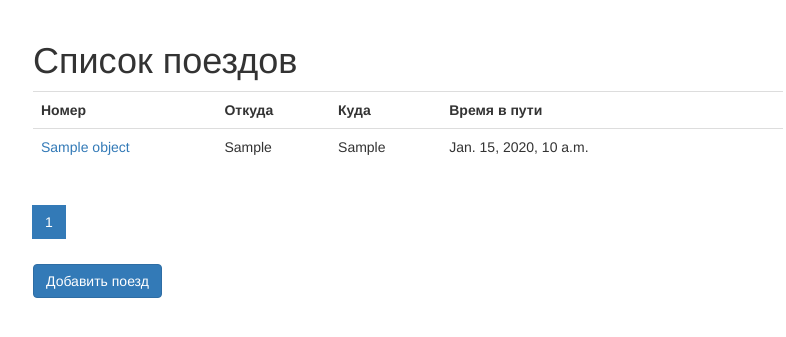
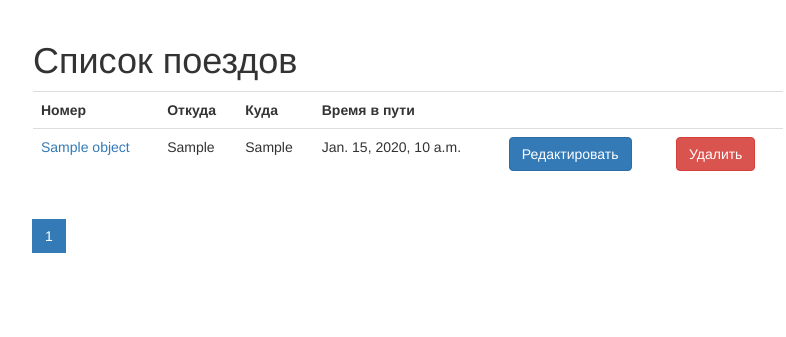
Before and after one commit to doctor-silence/routes, a Django app: template trains/templates/trains/home.html in a window 1280 px wide. Shown: the part 52-389 px from the top of the page, without its empty margins (37-823 px from the left). Run offline with Django 4.2, Linux system fonts and the light colour scheme; the template is opened without the code that fills it: most values are stand-ins (such as "Sample title", 1, 10 or a date in 2020).

Commit message:
updae_trains_home_page

```diff
--- a/trains/templates/trains/home.html
+++ b/trains/templates/trains/home.html
@@ -21,9 +21,16 @@
                 <td>{{object.from_city}}</td>
                 <td>{{object.to_city}}</td>
                 <td>{{object.travel_time}}</td>
-                <td>&nbsp;</td>
-                <td>&nbsp;</td>
-
+                <td>
+                    <a href="{% url 'trains:update' pk=object.pk%}">
+                        <button type="submit" class="btn btn-primary">Редактировать</button>
+                    </a>
+                </td>
+                <td>
+                    <a href="{% url 'trains:delete' pk=object.pk%}">
+                        <button type="submit" class="btn btn-danger">Удалить</button>
+                    </a>
+                </td>
             </tr>
 
         {% endfor %}
@@ -54,9 +61,4 @@
     </li>
   </ul>
 </nav>
-    <td>
-        <a href="{% url 'add/' pk=object.pk%}">
-        <button type="button" class="btn btn-primary">Добавить поезд</button>
-        </a>
-    </td>
 {% endblock %}
```
